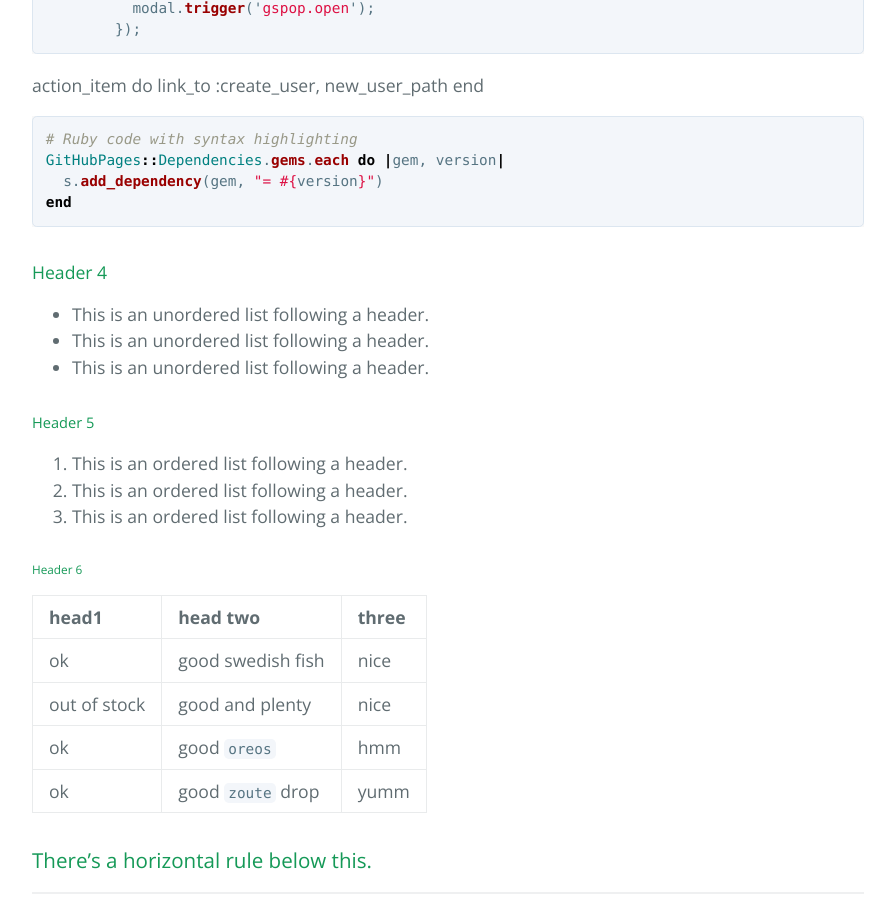
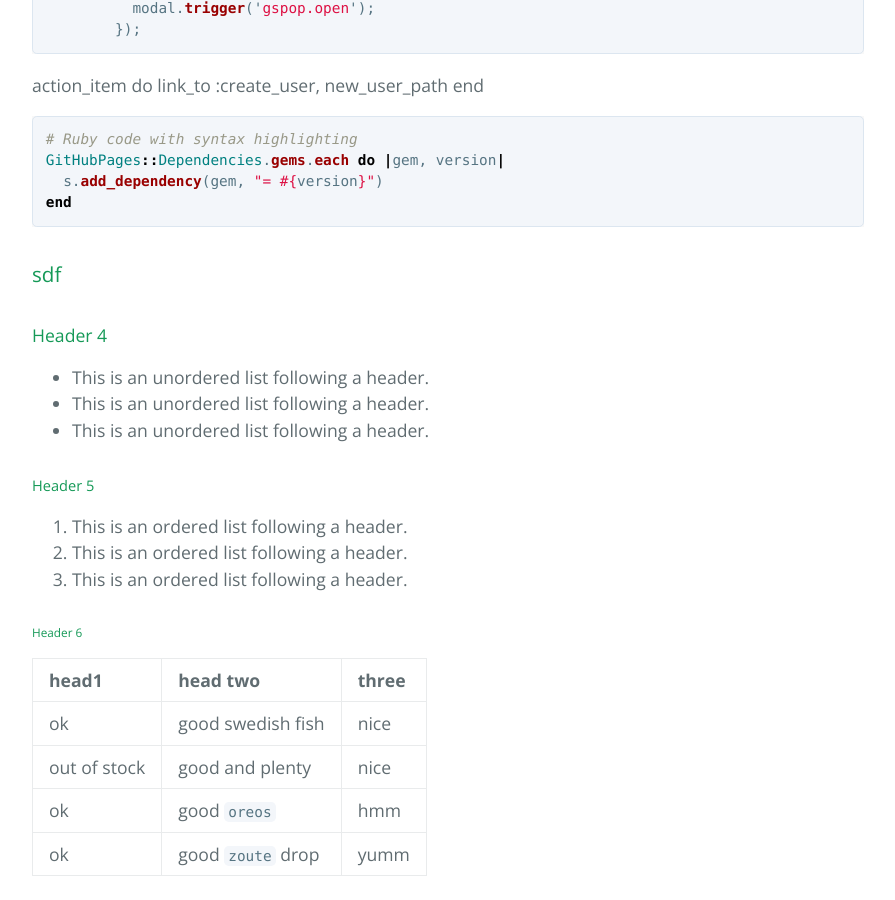
Before and after one commit to shabi1497/gsPop, a Jekyll site: the page built from docs/index.md, in a window 1280 px wide and 900 px high, scrolled down 1997 px. Shown: the whole window, without its empty margins (192-1087 px from the left). Built offline with Jekyll 4.4.1, drawn with Linux system fonts in a browser that asks for light colours; our own code applies the rules of GitHub Pages for plain Markdown files.

Commit message:
Update index.md

````diff
--- a/docs/index.md
+++ b/docs/index.md
@@ -75,7 +75,7 @@ GitHubPages::Dependencies.gems.each do |gem, version|
   s.add_dependency(gem, "= #{version}")
 end
 ```
-
+ <h3>sdf</h3>
 #### Header 4
 
 *   This is an unordered list following a header.
````
